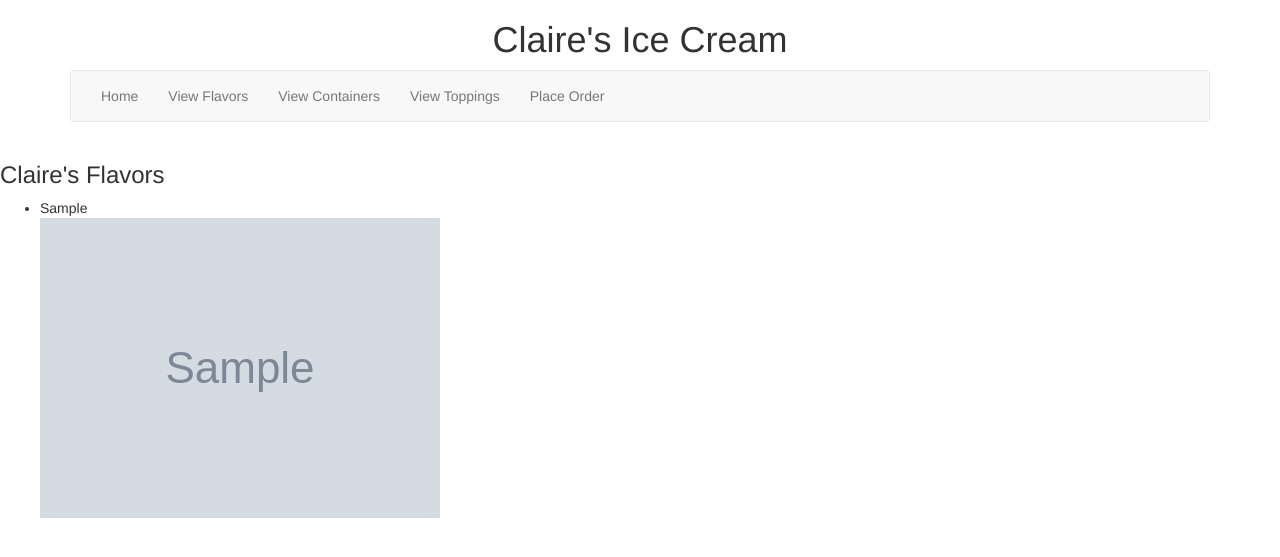
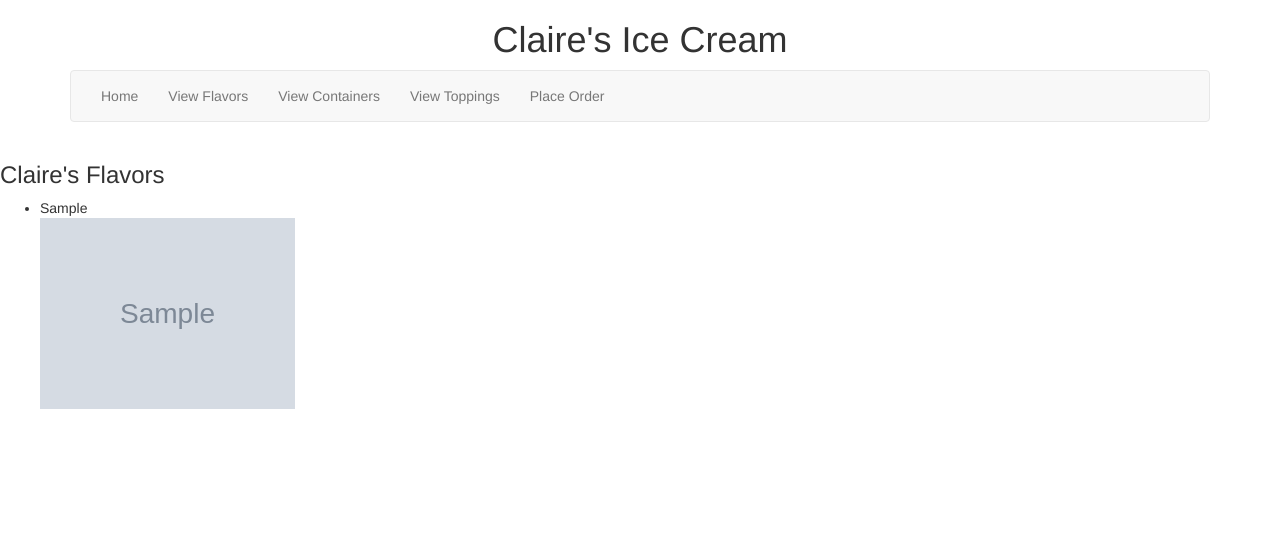
Before and after one commit to EricFries/claires-ice-cream, a Django app: page /flavors/ in a window 1280 px wide. Shown: the top 557 px of the page. Run offline with Django 3.2, Linux system fonts and the light colour scheme; tables that the repository leaves empty hold one stand-in row (values such as "Sample post"); grey boxes marked "Sample" are stand-in pictures; some libraries are stand-ins or nearby versions.

Commit message:
add max width to img tags

```diff
--- a/ice_cream_ordering/static/ice_cream_ordering/style.css
+++ b/ice_cream_ordering/static/ice_cream_ordering/style.css
@@ -1,3 +1,3 @@
-body {
-
+img {
+	max-width: 255px;
 }
```
